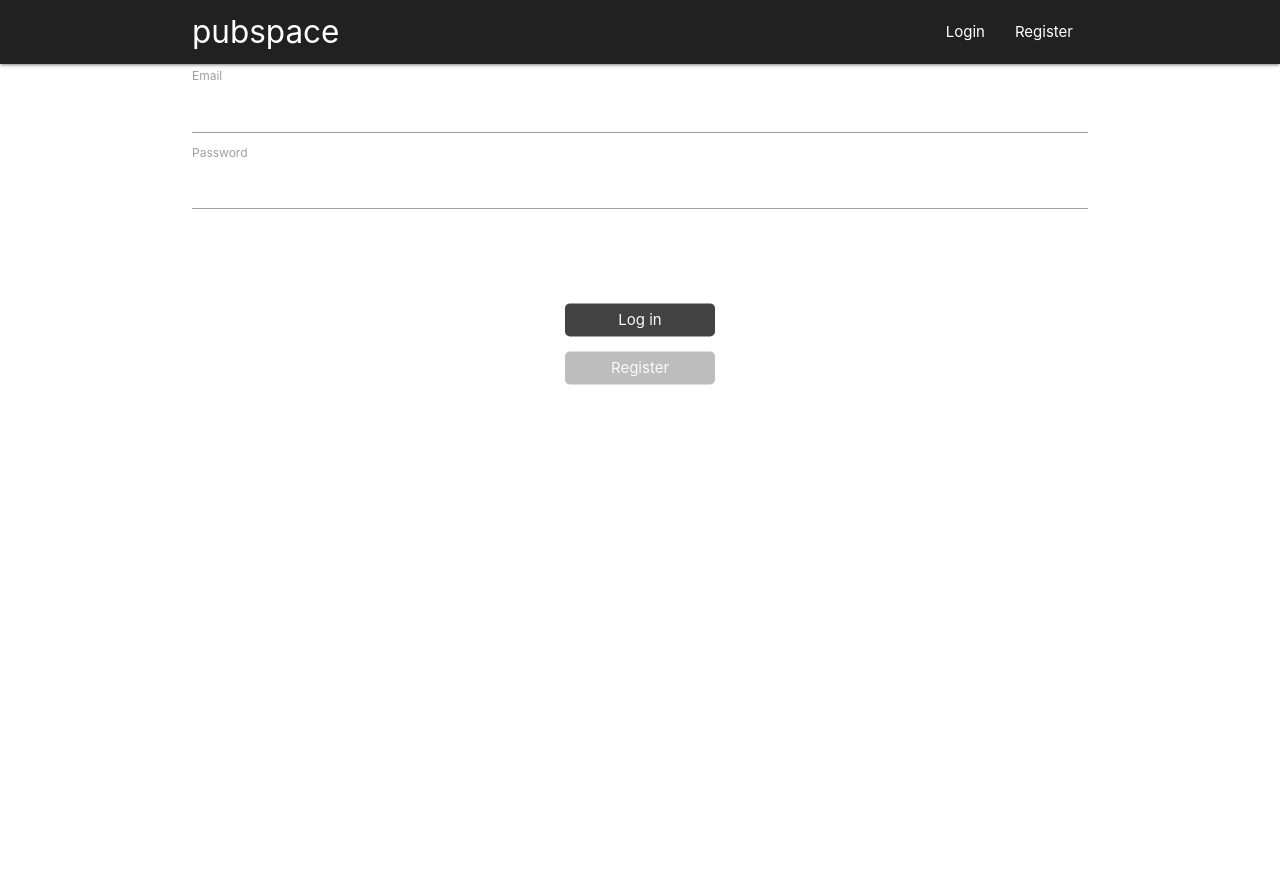
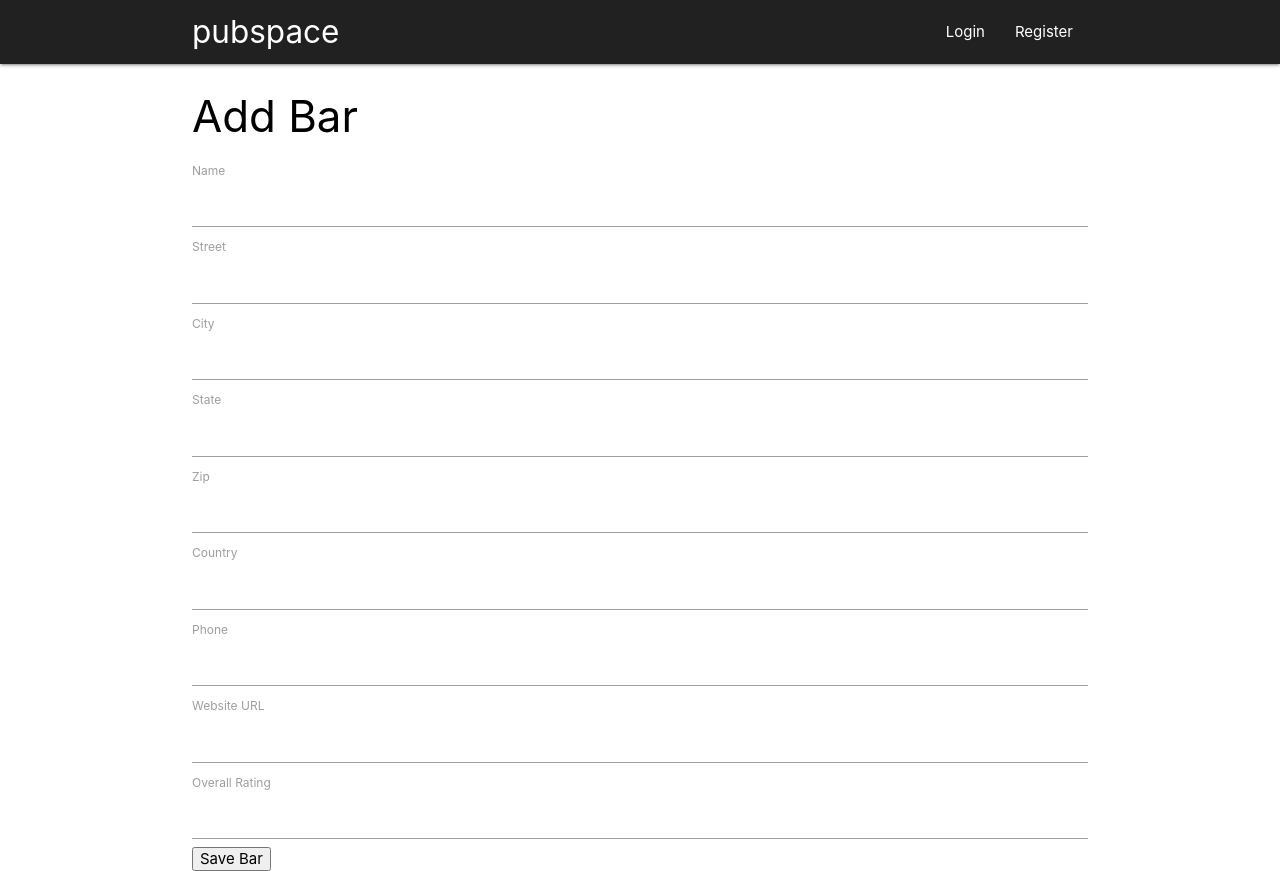
Before and after one commit to floressuarezalvaro/PubCrawl, a React (Create React App) app in the folder client/: page /addnewbar in a window 1280 px wide. Before the commit this address led to /login. Before the commit the page ends 800 px from the top, so only its background shows below. Built offline with nearby package versions, Linux system fonts and the light colour scheme.

Commit message:
can now add and remove bars

```diff
--- a/client/src/App.js
+++ b/client/src/App.js
@@ -9,6 +9,7 @@ import PubCrawl from "./Pages/PubCrawl";
 import SavedPubCrawls from "./Pages/SavedPubCrawls";
 import Map from "./Pages/Map";
 import Home from "./Pages/Home";
+import AddNewBar from "./Pages/AddNewBar";
 import UserContext from "./Context/UserContext";
 import NavbarLogin from "./Components/NavbarLogin";
 import Navbar from "./Components/Navbar";
@@ -71,6 +72,7 @@ function App() {
             <Route path="/savedpubcrawls" component={SavedPubCrawls} />
             <Route path="/map" component={Map} />
             <Route path="/confirm_token/:token" component={ConfirmAccount} />
+            <Route path="/addnewbar" component={AddNewBar} />
             <Route path="/">
               <Home component={Home} />
             </Route>
--- /dev/null
+++ b/client/src/Components/AddNewBar.js
@@ -0,0 +1,11 @@
+import React from "react";
+
+const AddNewBar = () => {
+  return (
+    <div>
+      <h1>New Bar Page, Welcome</h1>
+    </div>
+  );
+};
+
+export default AddNewBar;
--- a/client/src/Components/CardProfile.js
+++ b/client/src/Components/CardProfile.js
@@ -3,7 +3,6 @@ import "materialize-css/dist/css/materialize.min.css";
 import M from "materialize-css";
 import API from "../utils/API";
 import { useHistory } from "react-router-dom";
-
 
 const CardProfile = ({ item, index, deleteFromFav }) => {
   const history = useHistory();
@@ -28,6 +27,11 @@ const CardProfile = ({ item, index, deleteFromFav }) => {
 
   const urlLink = "https://" + url;
 
+  const buttonStyleProfile = {
+    backgroundColor: "#24a3a0",
+    color: "#ffffff",
+    marginRight: "20px",
+  };
 
   return (
     <div>
@@ -53,15 +57,21 @@ const CardProfile = ({ item, index, deleteFromFav }) => {
               <div className="card-action"></div>
 
               {/* <!-- Modal Trigger --> */}
-              <button data-target={_id} className="btn modal-trigger">
+              <button
+                style={buttonStyleProfile}
+                data-target={_id}
+                className="btn modal-trigger"
+              >
                 Update
               </button>
               <button
+                style={buttonStyleProfile}
+                className="btn modal-trigger"
                 data-index={index}
                 onClick={deleteFromFav}
                 // className="btn-floating halfway waves-effect waves-light red"
               >
-                  Remove
+                Remove
               </button>
 
               {/* <!-- Modal Structure --> */}
--- a/client/src/Components/UserContext.js
+++ b/client/src/Components/UserContext.js
@@ -1,3 +1,3 @@
-import { createContext } from "react"
+import { createContext } from "react";
 
-export default createContext(null)
+export default createContext(null);
--- /dev/null
+++ b/client/src/Pages/AddNewBar.js
@@ -0,0 +1,53 @@
+import React, { useState } from "react";
+import { useHistory } from "react-router-dom";
+import API from "../utils/API";
+
+const AddNewBar = () => {
+  const [addNewBarForm, setAddNewBarForm] = useState();
+  const history = useHistory();
+
+  const onChange = (e) => {
+    setAddNewBarForm({ ...addNewBarForm, [e.target.name]: e.target.value });
+  };
+
+  const submit = async (e) => {
+    e.preventDefault();
+
+    try {
+      const newUserAddedBar = await API.saveBar(addNewBarForm);
+      console.log(newUserAddedBar);
+      history.push("/profile");
+    } catch (err) {
+      console.log("Couldn't save new Bar");
+    }
+  };
+
+  return (
+    <div>
+      <form className="container" onSubmit={submit}>
+        <h3 className="black-text">Add Bar</h3>
+        <label>Name</label>
+        <input onChange={onChange} type="text" name="name" />
+        <label>Street</label>
+        <input onChange={onChange} type="text" name="street" />
+        <label>City</label>
+        <input onChange={onChange} type="text" name="city" />
+        <label>State</label>
+        <input onChange={onChange} type="text" name="state" />
+        <label>Zip</label>
+        <input onChange={onChange} type="text" name="zip" />
+        <label>Country</label>
+        <input onChange={onChange} type="text" name="country" />
+        <label>Phone</label>
+        <input onChange={onChange} type="text" name="phone" />
+        <label>Website URL</label>
+        <input onChange={onChange} type="text" name="url" />
+        <label>Overall Rating</label>
+        <input onChange={onChange} type="text" name="rating" />
+        <input type="submit" value="Save Bar" />
+      </form>
+    </div>
+  );
+};
+
+export default AddNewBar;
--- a/client/src/Pages/Profile.js
+++ b/client/src/Pages/Profile.js
@@ -10,27 +10,31 @@ const Profile = () => {
   const history = useHistory();
   const [favArray, setFavArray] = useState([]);
 
-async function deleteFromFav (event){
+  async function deleteFromFav(event) {
     event.preventDefault();
     const index = event.target.getAttribute("data-index");
-    const _id = favArray[index]._id
+    const _id = favArray[index]._id;
     const apiDeletedBar = await API.deleteBars(_id);
-    const results = [...favArray]
-    results.splice(index, 1)
-    setFavArray(results)
-}
+    const results = [...favArray];
+    results.splice(index, 1);
+    setFavArray(results);
+  }
 
   useEffect(() => {
     (async () => {
       const favBars = await API.getBars();
       setFavArray(favBars.data);
-
     })();
   }, []);
 
   useEffect(() => {
     if (!userData.user);
   }, [userData.user, history]);
+
+  const buttonStyleProfile = {
+    backgroundColor: "#24a3a0",
+    color: "#ffffff",
+  };
 
   return (
     <div>
@@ -42,16 +46,26 @@ async function deleteFromFav (event){
                 <div className="card-image">
                   <img src="https://via.placeholder.com/150" />
                 </div>
-                <h6>{userData.user?.displayName}</h6>
+                <h3>{userData.user?.displayName}</h3>
               </div>
             </div>
           </div>
         </div>
-        <h4>favorites</h4>
+        <h4>Favorite Bars</h4>
+        <button className="btn modal-trigger">
+          <a style={buttonStyleProfile} href="/addnewbar">
+            New Bar
+          </a>
+        </button>
 
         <ul className="list-group container">
           {favArray.map((item, index) => (
-            <CardProfile item={item} key={index} index={index} deleteFromFav={deleteFromFav} />
+            <CardProfile
+              item={item}
+              key={index}
+              index={index}
+              deleteFromFav={deleteFromFav}
+            />
           ))}
         </ul>
       </div>
```
Also changed, not shown: client/src/Components/UpdateBarModal.js (added, +10 -0 lines).
